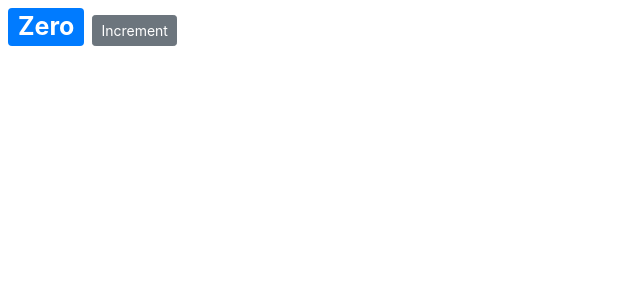
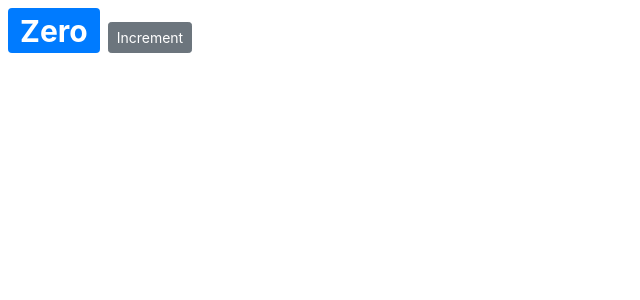
Before and after one commit to smdirr/reacttutorial, a React (Create React App) app in the folder counter-app/: page / in a window 1280 px wide. Shown: the top 300 px of the page, without its empty margins (0-640 px from the left). Built offline with nearby package versions, Linux system fonts and the light colour scheme.

Commit message:
styles in {{}}

```diff
--- a/counter-app/src/components/counter.jsx
+++ b/counter-app/src/components/counter.jsx
@@ -3,14 +3,10 @@
 class Counter extends Component {
   state = { count: 0 };
 
-  styles = {
-    fontSize: 25,
-    fontWeight: "bold"
-  };
   render() {
     return (
       <React.Fragment>
-        <span style={this.styles} className="badge badge-primary m-2">
+        <span style={{ fontSize: 30 }} className="badge badge-primary m-2">
           {this.formatCount()}
         </span>
         <button className="btn btn-secondary btn-sm">Increment</button>
```
